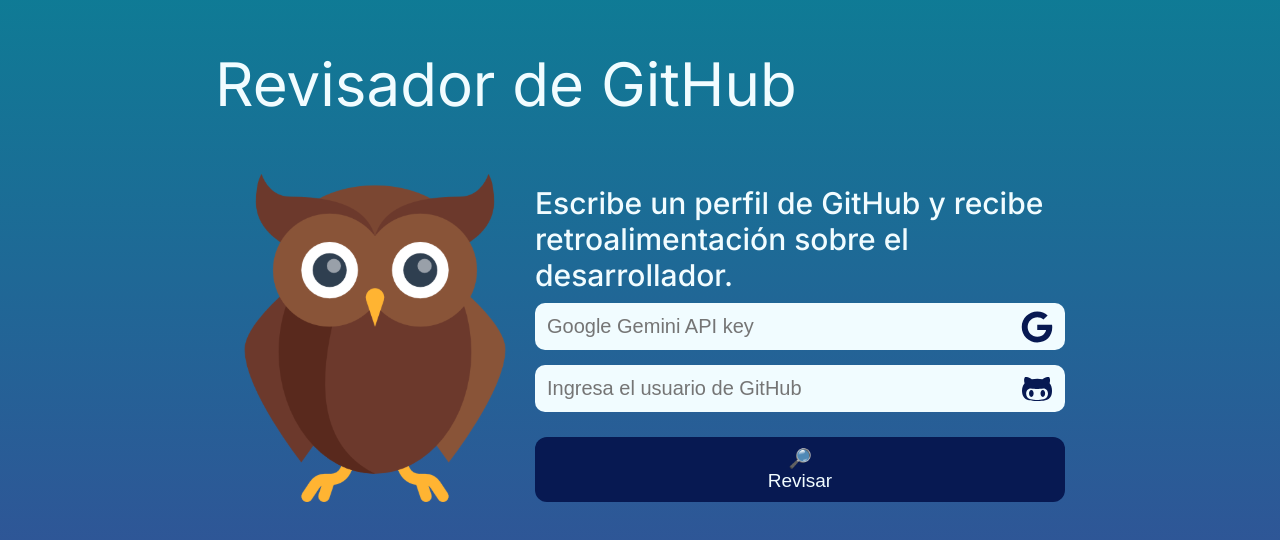
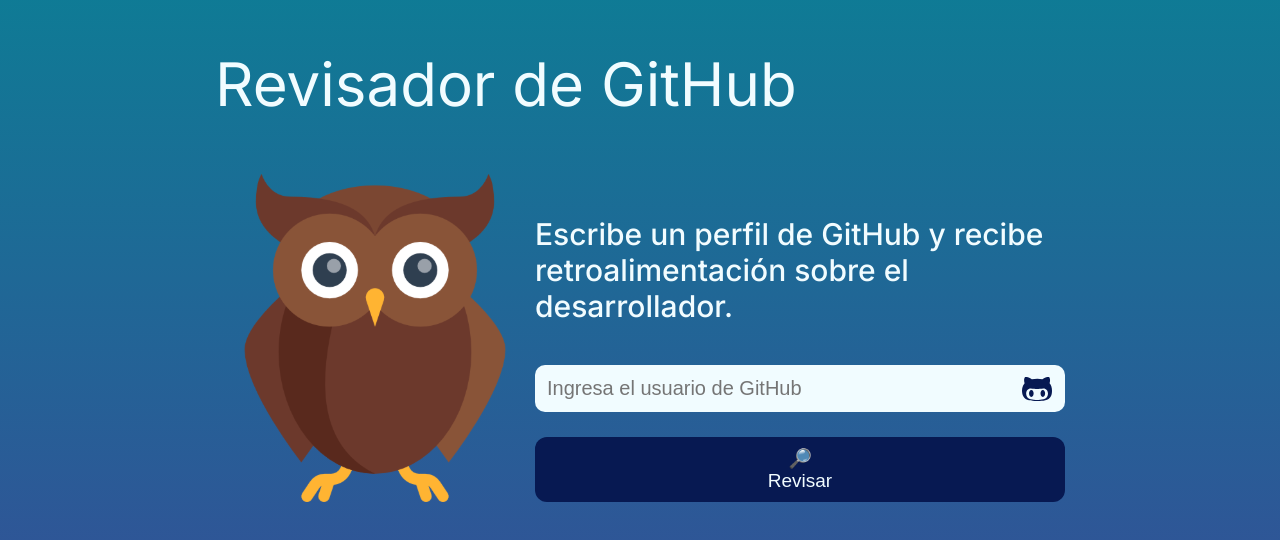
Before and after one commit to AngelMaldonado/analizador-IA-github, a Next.js app: page / in a window 1280 px wide. Shown: the part 122-662 px from the top of the page. Built offline with nearby package versions, Linux system fonts and the light colour scheme.

Commit message:
Removiendo campo de API key (manejo de única API key)

```diff
--- a/app/page.tsx
+++ b/app/page.tsx
@@ -1,17 +1,7 @@
-"use client"
-
-import Input from "@/components/Input";
-import { createGoogleGenerativeAI, google } from '@ai-sdk/google'
-import { generateText } from "ai"
-import { FaGithubAlt, FaGoogle } from "react-icons/fa";
-import { FormEvent, useState } from "react";
+import Form from "@/components/Form";
 import "./app.css"
 
-export default function Home() {
-  const [loading, setLoading] = useState(false)
-  const [apiKeyError, setApiKeyError] = useState('')
-  const [userError, setUserError] = useState('')
-
+export default async function Home() {
   return (
     <main className="flex-column">
       <h1>Revisador de GitHub</h1>
@@ -20,50 +10,8 @@
         <h3>
           Escribe un perfil de GitHub y recibe retroalimentación sobre el desarrollador.
         </h3>
-        <form onSubmit={handleSubmit} className="flex-column">
-          <Input required icon={<FaGoogle />} error={apiKeyError} placeholder={"Google Gemini API key"} title={"API key de Google Gemini"} type={"password"} name={"apikey"} id={"apikey"} />
-          <Input required icon={<FaGithubAlt />} error={userError} placeholder={"Ingresa el usuario de GitHub"} title={"Usuario de GitHub"} type={"text"} name={"user"} id={"user"} />
-          <button type="submit">
-            <span>🔎</span>
-            {loading ? "Cargando..." : "Revisar"}
-          </button>
-        </form>
+        <Form />
       </section>
     </main>
   );
-
-  async function handleSubmit(event: FormEvent<HTMLFormElement>) {
-    setLoading(true)
-    event.preventDefault()
-
-    const user = new FormData(event.target as HTMLFormElement).get("user") as string
-    const apiKey = new FormData(event.target as HTMLFormElement).get("apikey") as string
-    const provider = createGoogleGenerativeAI({ apiKey: apiKey })
-    let text = ""
-
-    try {
-      const res = await fetch(`https://api.github.com/users/${user}`)
-
-      if (res.status === 200)
-        // Redirigir a la página de resultados
-        console.log(await res.json())
-      else if (res.status === 404) {
-        setUserError("Usuario no encontrado")
-        setTimeout(() => setUserError(""), 3000)
-      }
-      else {
-        setUserError("Error desconocido con Github")
-        setTimeout(() => setUserError(""), 3000)
-      }
-
-      text = (await generateText({ model: provider("models/gemini-1.5-flash-latest"), prompt: "Just answer Ok" })).text
-    } catch (_) {
-      if (text.length === 0) {
-        setApiKeyError("API key inválida")
-        setTimeout(() => setApiKeyError(""), 3000)
-      }
-    }
-
-    setLoading(false)
-  }
 }
--- /dev/null
+++ b/components/Form.tsx
@@ -0,0 +1,42 @@
+"use client"
+
+import { FormEvent, useState } from "react"
+import Input from "./Input"
+import { FaGithubAlt } from "react-icons/fa"
+
+export default function Form() {
+  const [loading, setLoading] = useState(false)
+  const [userError, setUserError] = useState('')
+
+  return (
+    <form onSubmit={handleSubmit} className="flex-column">
+      <Input required icon={<FaGithubAlt />} error={userError} placeholder={"Ingresa el usuario de GitHub"} title={"Usuario de GitHub"} type={"text"} name={"user"} id={"user"} />
+      <button type="submit">
+        <span>🔎</span>
+        {loading ? "Cargando..." : "Revisar"}
+      </button>
+    </form>
+  )
+
+  async function handleSubmit(event: FormEvent<HTMLFormElement>) {
+    setLoading(true)
+    event.preventDefault()
+
+    const user = new FormData(event.target as HTMLFormElement).get("user") as string
+
+    const res = await fetch(`https://api.github.com/users/${user}`)
+
+    if (res.status === 200)
+      // Redirigir a la página de resultados
+      console.log(await res.json())
+    else if (res.status === 404) {
+      setUserError("Usuario no encontrado")
+      setTimeout(() => setUserError(""), 3000)
+    }
+    else {
+      setUserError("Error desconocido con Github")
+      setTimeout(() => setUserError(""), 3000)
+    }
+    setLoading(false)
+  }
+}
```
Also changed, not shown: 1 other file (tests, documents, lock files or other folders).
